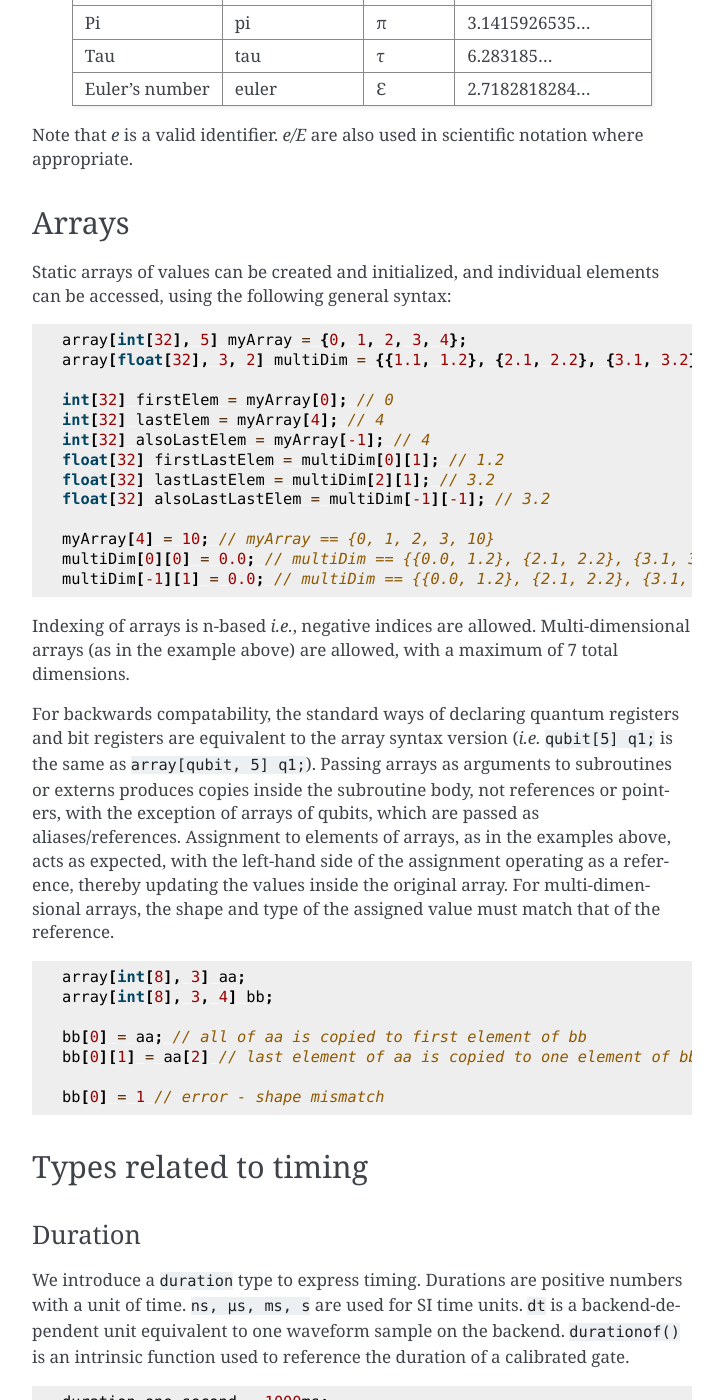
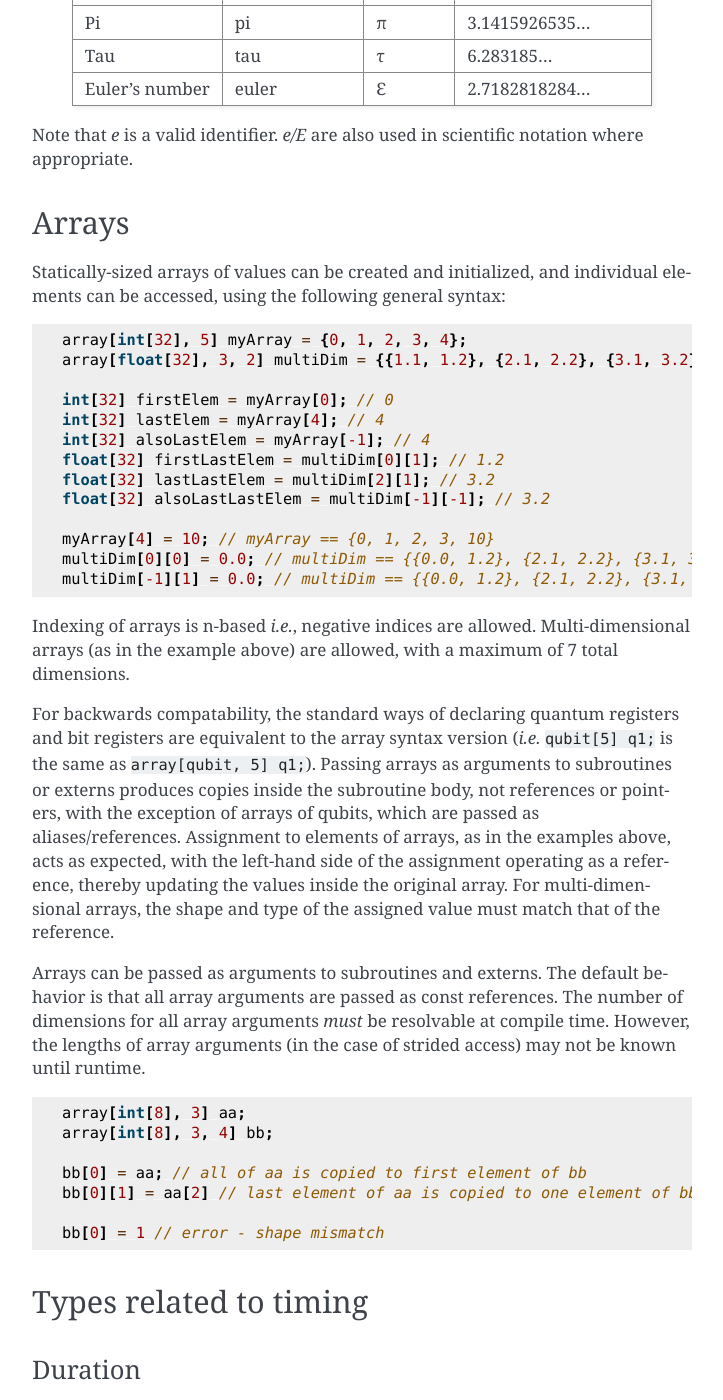
Before and after one commit to openqasm/openqasm, a Sphinx documentation site: the page built from source/language/types.rst, in a window 1280 px wide and 1400 px high, scrolled down 5079 px. Shown: the whole window, without its empty margins (388-1111 px from the left). Built offline with Sphinx 7.4.7, drawn with Linux system fonts in a browser that asks for light colours; pages that are not in the unit, such as notebooks, are missing from menus; cross-references to code outside the pages are shown as plain code.

Commit message:
Add details about passing arrays to subroutines

```diff
--- a/source/language/types.rst
+++ b/source/language/types.rst
@@ -272,7 +272,7 @@ Note that `e` is a valid identifier. `e/E` are also used in scientific notation
 Arrays
 ------
 
-Static arrays of values can be created and initialized, and individual elements
+Statically-sized arrays of values can be created and initialized, and individual elements
 can be accessed, using the following general syntax:
 
 .. code-block:: c
@@ -305,6 +305,12 @@ Assignment to elements of arrays, as in the examples above, acts as expected,
 with the left-hand side of the assignment operating as a reference, thereby
 updating the values inside the original array. For multi-dimensional arrays,
 the shape and type of the assigned value must match that of the reference.
+
+Arrays can be passed as arguments to subroutines and externs. The default
+behavior is that all array arguments are passed as const references. The
+number of dimensions for all array arguments *must* be resolvable at compile
+time. However, the lengths of array arguments (in the case of strided
+access) may not be known until runtime.
 
 .. code-block:: c
 
```
